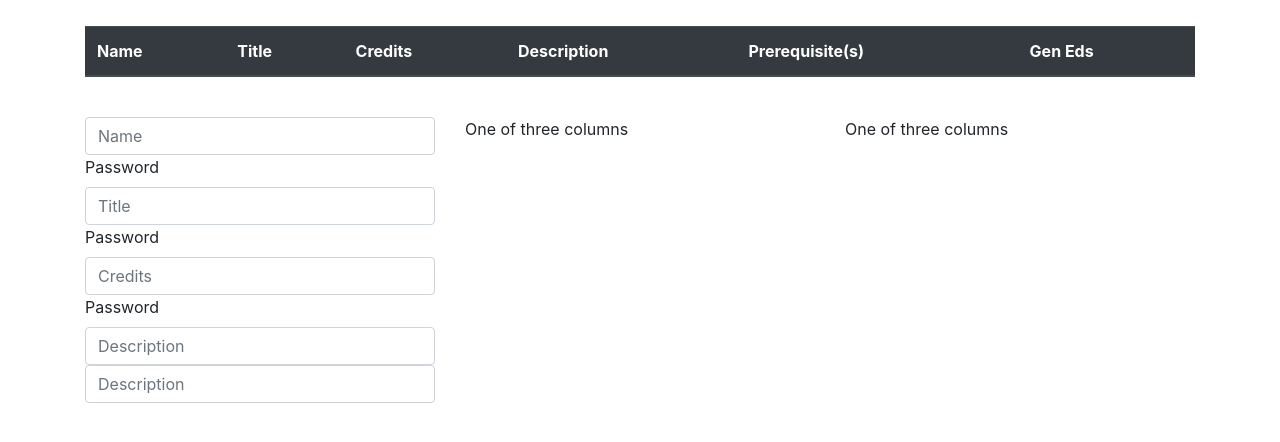
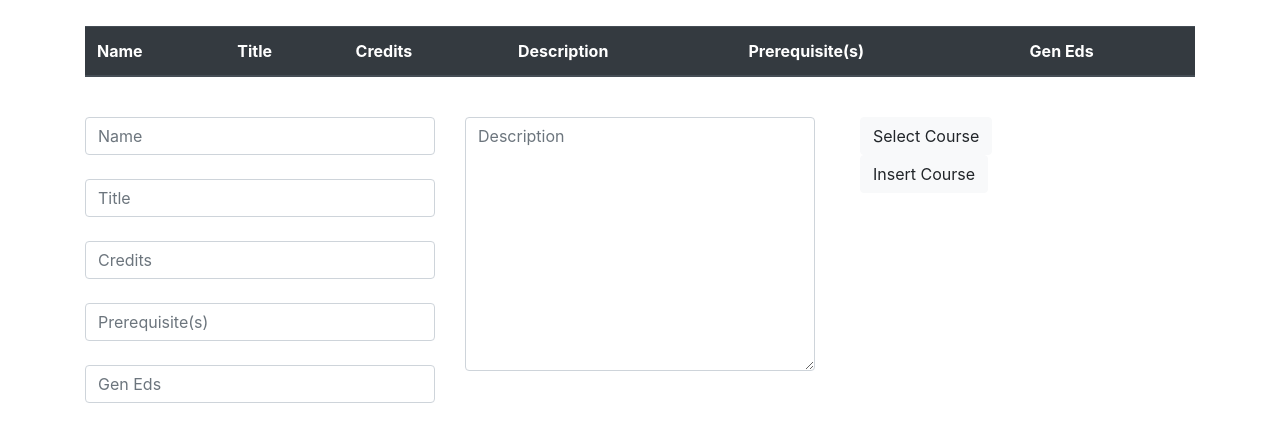
Before and after one commit to stephendalo/Lionpath2.0, a plain HTML site: page index.html in a window 1280 px wide. Drawn offline with nearby package versions, Linux system fonts and the light colour scheme.

Commit message:
v1
html skeleton

```diff
--- a/css.css
+++ b/css.css
@@ -2,3 +2,8 @@
     padding-top: 2%;
     padding-bottom: 2%;
 }
+
+.wide-pad{
+    padding-left: 10%;
+    padding-right: 10%;
+}
--- a/hello.html
+++ b/index.html
@@ -34,20 +34,27 @@
     <div class="container">
         <div class="row">
             <div class="col-md">
-                <input type="text" class="form-control" id="exampleInputPassword1" placeholder="Name">
-                <label for="exampleInputPassword1">Password</label>
-                <input type="text" class="form-control" id="exampleInputPassword1" placeholder="Title">
-                <label for="exampleInputPassword1">Password</label>
-                <input type="text" class="form-control" id="exampleInputPassword1" placeholder="Credits">
-                <label for="exampleInputPassword1">Password</label>
-                <input type="text" class="form-control" id="exampleInputPassword1" placeholder="Description">
-                <input type="text" class="form-control" id="exampleInputPassword1" placeholder="Description">
+                <input type="text" class="form-control" id="className" placeholder="Name">
+                <br>
+                <input type="text" class="form-control" id="classTitle" placeholder="Title">
+                <br>
+                <input type="text" class="form-control" id="classCredits" placeholder="Credits">
+                <br>
+                <input type="text" class="form-control" id="classPrereqs" placeholder="Prerequisite(s)">
+                <br>
+                <input type="text" class="form-control" id="classGenEds" placeholder="Gen Eds">
             </div>
             <div class="col-md">
-                One of three columns
+                <div class="form-group">
+                    <textarea class="form-control" rows="10" id="comment" placeholder="Description"></textarea>
+                  </div>
             </div>
             <div class="col-md">
-                One of three columns
+                <div class="col-auto">
+                    <button type="submit" class="btn btn-light" onclick="accessData();">Select Course</button>
+                    <span class="wide-pad"></span>
+                    <button type="submit" class="btn btn-light" onclick="accessData();">Insert Course</button>
+                </div>
             </div>
         </div>
     </div>
```
Also changed, not shown: 1 other file.
